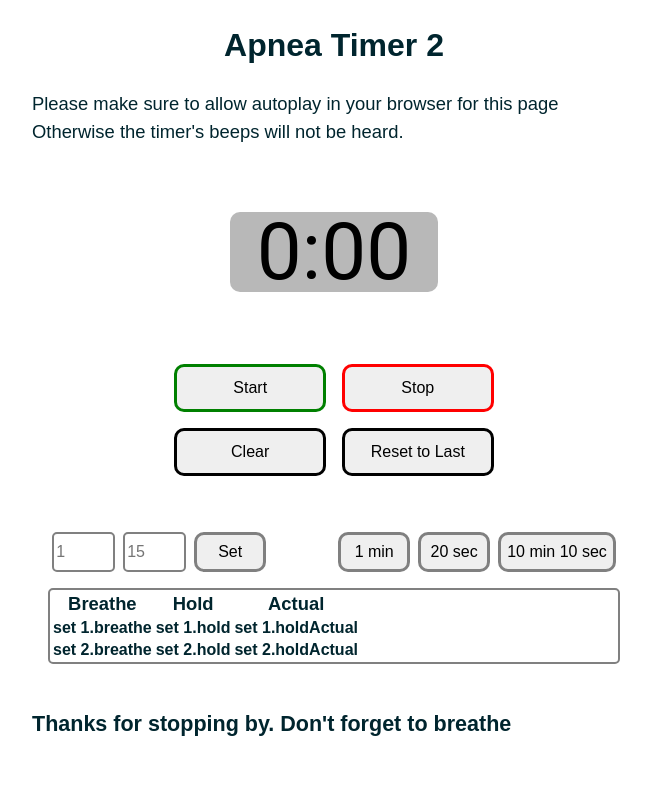
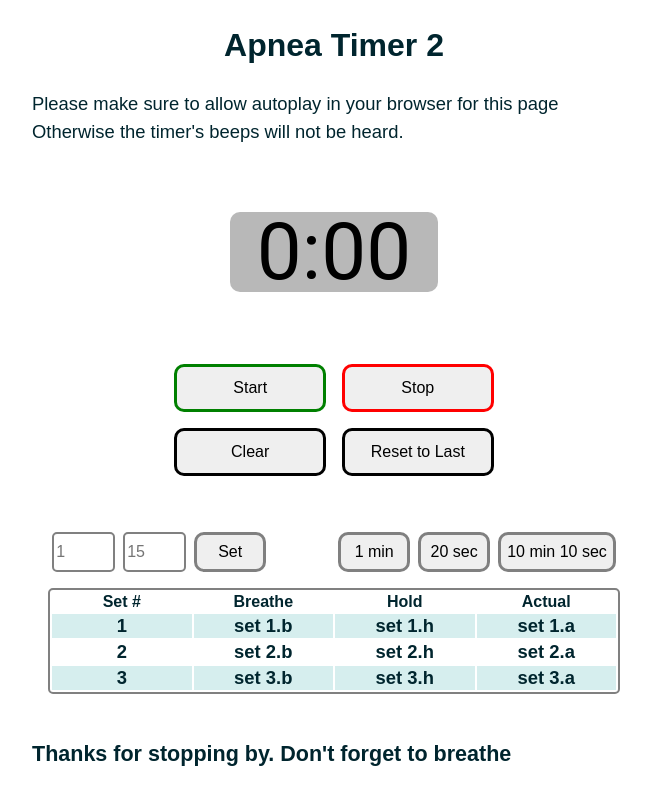
Before and after one commit to ccchrissss/apnea-timer-2, a React (Vite) app: page / in a window 1280 px wide. Shown: the top 804 px of the page, without its empty margins (306-957 px from the left). Built offline with nearby package versions, Linux system fonts and the light colour scheme.

Commit message:
feat: style the WorkoutTable component.

```diff
--- a/src/components/WorkoutTable.jsx
+++ b/src/components/WorkoutTable.jsx
@@ -9,21 +9,32 @@ const WorkoutTable = () => {
       <table>
         <thead>
           <tr className="categories">
-            <th>Breathe</th>
-            <th>Hold</th>
-            <th>Actual</th>
+            <th scope="col">Set #</th>
+            <th scope="col">Breathe</th>
+            <th scope="col">Hold</th>
+            <th scope="col">Actual</th>
+          </tr>
+        </thead>
+        <tbody>
+          <tr>
+            <th scope="row">1</th>
+            <th>set 1.b</th>
+            <th>set 1.h</th>
+            <th>set 1.a</th>
           </tr>
           <tr>
-            <th>set 1.breathe</th>
-            <th>set 1.hold</th>
-            <th>set 1.holdActual</th>
+            <th scope="row">2</th>
+            <th>set 2.b</th>
+            <th>set 2.h</th>
+            <th>set 2.a</th>
           </tr>
           <tr>
-            <th>set 2.breathe</th>
-            <th>set 2.hold</th>
-            <th>set 2.holdActual</th>
+            <th scope="row">3</th>
+            <th>set 3.b</th>
+            <th>set 3.h</th>
+            <th>set 3.a</th>
           </tr>
-        </thead>
+        </tbody>
       </table>
     </StyledWorkoutTable>
   )
--- a/src/components/styles/WorkoutTable.styled.jsx
+++ b/src/components/styles/WorkoutTable.styled.jsx
@@ -3,14 +3,45 @@ import styled from 'styled-components'
 export const StyledWorkoutTable = styled.section`
 
   margin: 1rem;
-  border: solid 2px gray;
-  border-radius: 5px;
 
-  tr {
+  table {
+    table-layout: fixed;
+    width: 100%;
+    /* for some reason border collapse prevents border radius from working */
+    /* border-collapse: collapse; */
+    border: solid 2px gray;
+    border-radius: 5px;
+  }
+
+  thead {
     font-size: 1rem;
   }
-  tr.categories {
+  tbody {
     font-size: 1.15rem;
   }
 
+  tbody > tr:nth-child(odd) {
+  background-color: #D6EEEE;
+}
+
 `
+
+// table {
+//   table-layout: fixed;
+//   width: 100%;
+//   border-collapse: collapse;
+//   border: 3px solid purple;
+// }
+
+// thead th:nth-child(1) {
+//   width: 30%;
+// }
+
+// thead th:nth-child(2) {
+//   width: 20%;
+// }
+
+// th,
+// td {
+//   padding: 20px;
+// }
```
